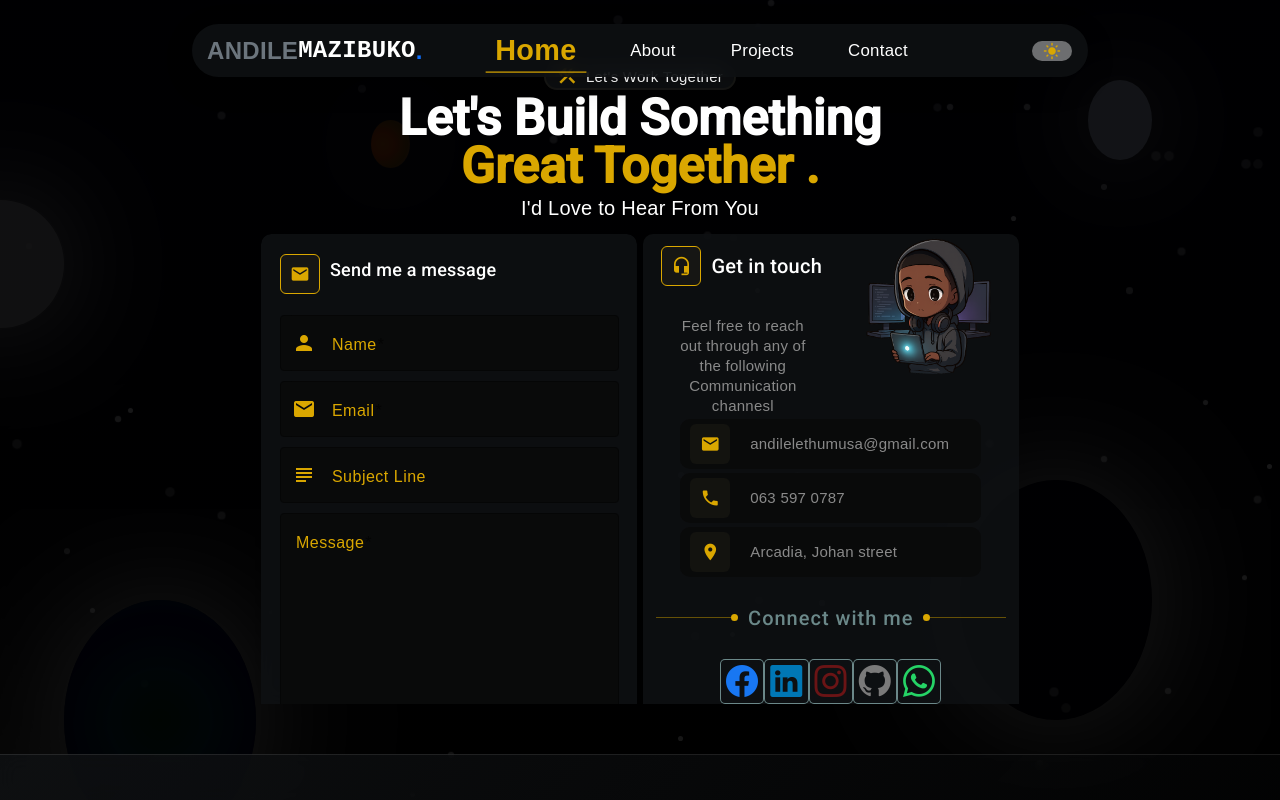
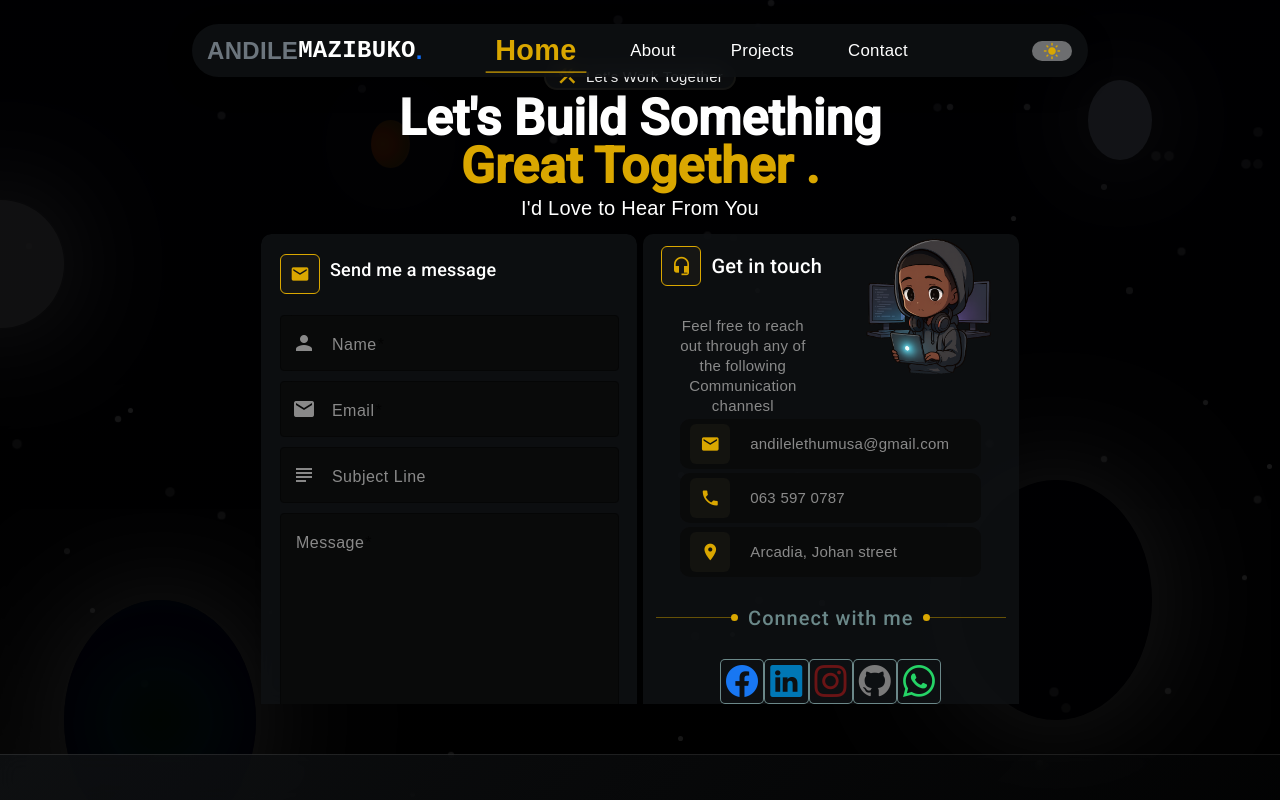
Before and after one commit to Andile-mazibuko/new-portfolio, an Angular app in the folder portfolio/: page /contact in a window 1280 px wide. Built offline with nearby package versions, Linux system fonts and the light colour scheme.

Commit message:
Update email component styles: enforce border color and adjust text color

```diff
--- a/portfolio/src/app/components/email/email.component.scss
+++ b/portfolio/src/app/components/email/email.component.scss
@@ -68,7 +68,7 @@ mat-form-field {
   margin-left: 5%;
   background-color: rgba(10, 10, 10, 0.884);
   border-radius: 5px;
-  border-color: var(--theme-icon);
+  border-color: var(--theme-icon) !important;
   input, textarea {
     color: var(--font-color) !important;
   }
@@ -88,7 +88,7 @@ button{
   }
 }
 mat-label,input,mat-icon,textarea{
-  color: var(--theme-icon)
+  color: var(--sec-font-color)
 }
 
 
```
